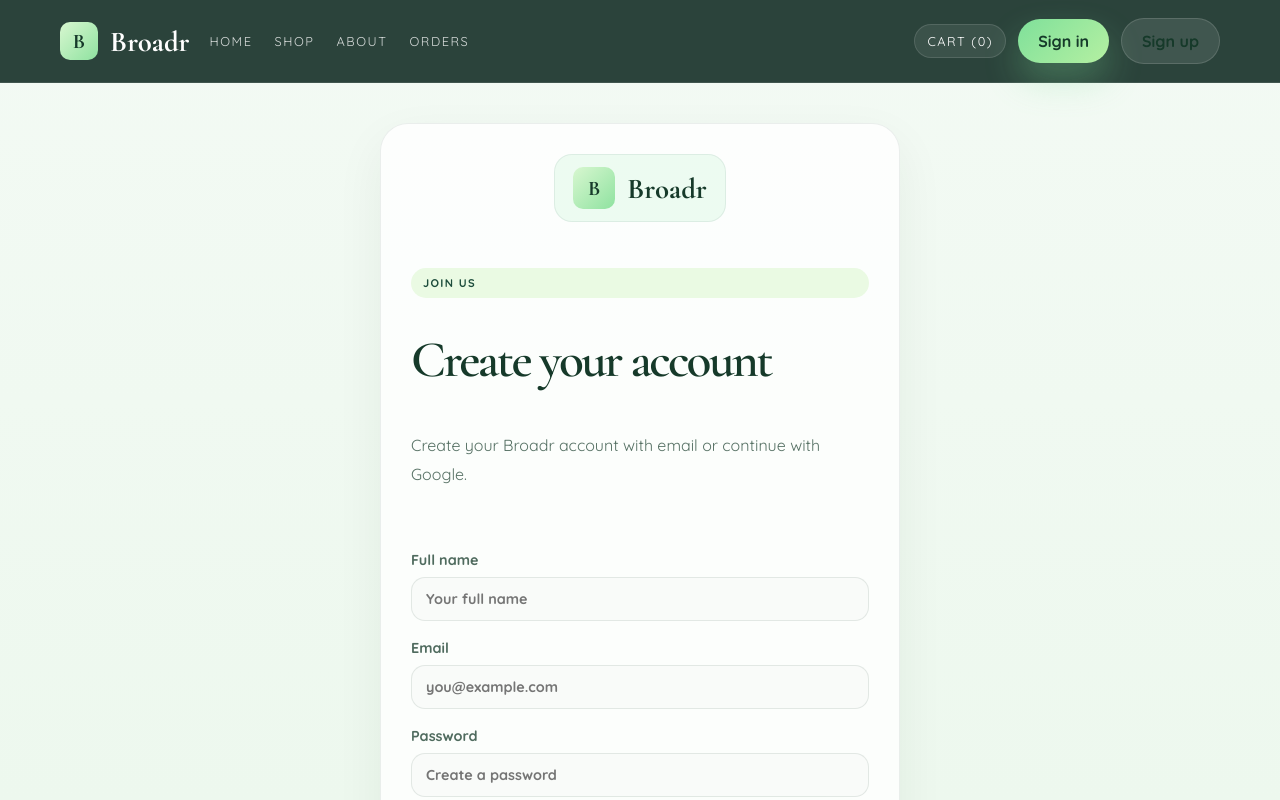
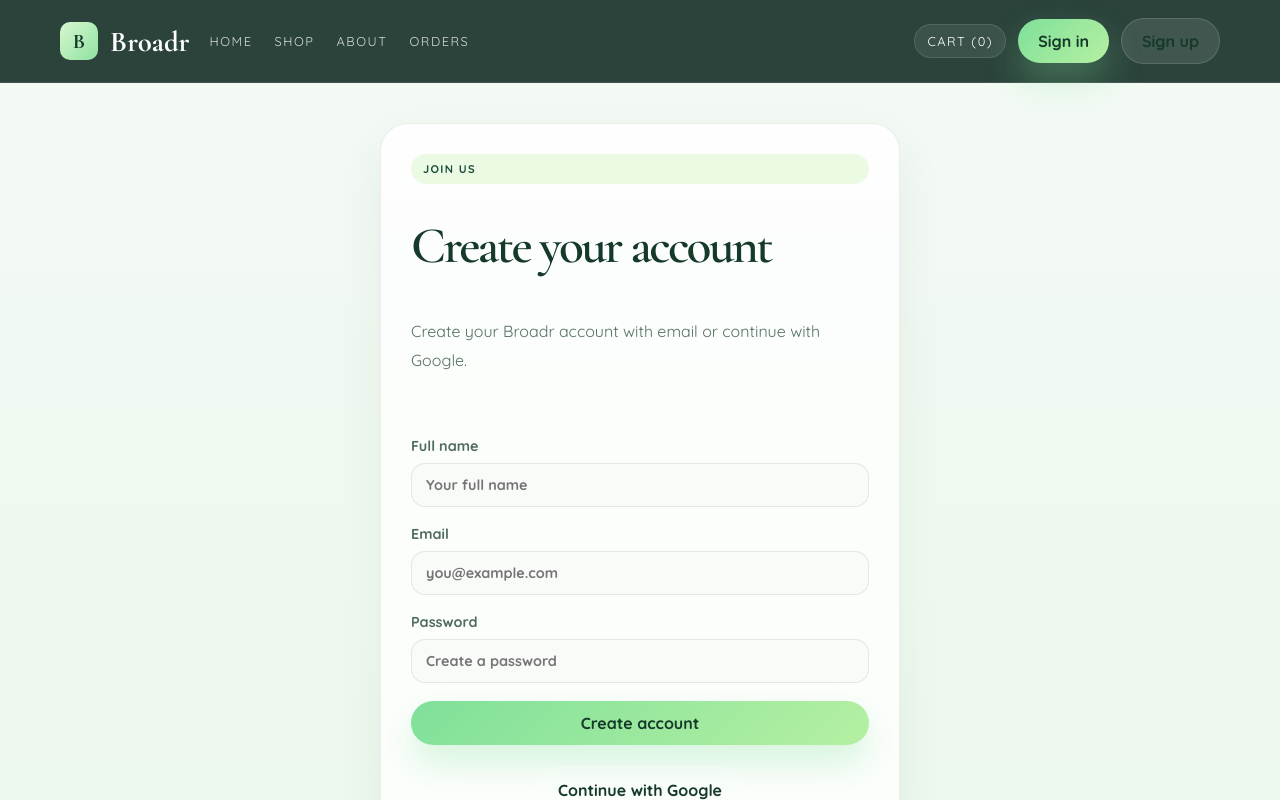
Before and after one commit to TientcheuWonsiDilane/HNG_Broadr, a Next.js app: page /signup in a window 1280 px wide. Shown: the top 800 px of the page. Built offline with nearby package versions, Linux system fonts and the light colour scheme; no server answers.

Commit message:
refactor: remove unused brand header from SignUp page

```diff
--- a/app/signup/page.tsx
+++ b/app/signup/page.tsx
@@ -87,15 +87,6 @@ export default function SignUpPage() {
     <div className="pageShell">
       <div className="container authLayout">
         <div className="authCard">
-          <div className="authBrandHeader">
-            <Link
-              href="/"
-              className="brandMarkWrap authBrand"
-              aria-label="Go to home page">
-              <div className="brandMark">B</div>
-              <span>Broadr</span>
-            </Link>
-          </div>
 
           <div className="authContent">
             <span className="eyebrow">Join us</span>
```
